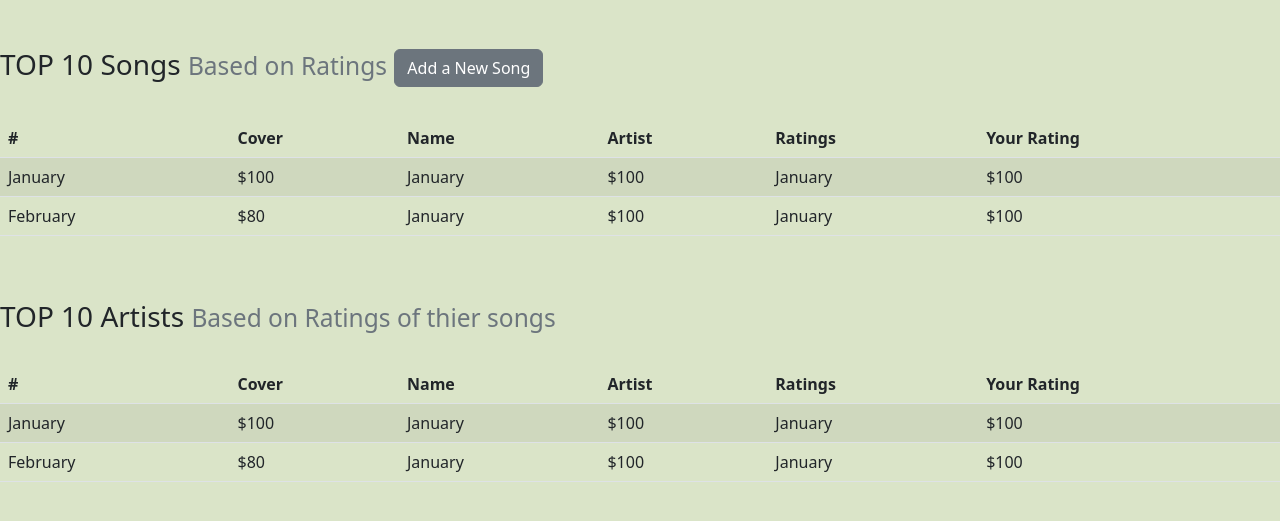
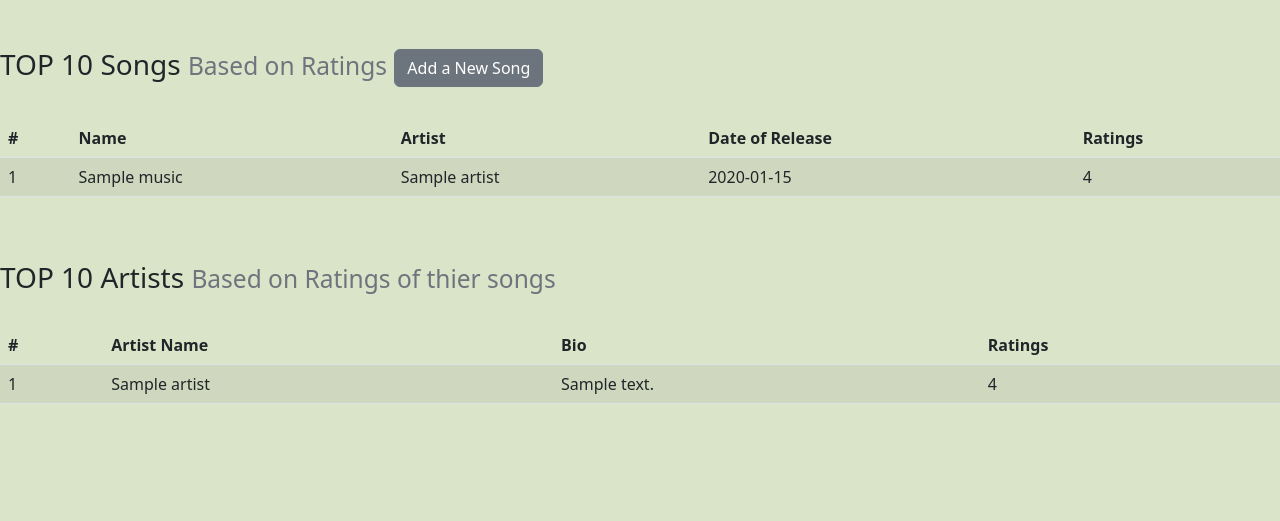
Before and after one commit to mohammedp010/Spoofify, a Flask app: page / in a window 1280 px wide; the page is wider, and only the part inside the window is pictured. Shown: the part 56-577 px from the top of that part. Run offline with Flask 3, Linux system fonts and the light colour scheme; tables that the repository leaves empty hold one stand-in row (values such as "Sample post"); parts of the project's set-up code (start-up, migrations or seed data) failed here and were passed over; some libraries are stand-ins or nearby versions.

Commit message:
Get Songs and Artists Added

```diff
--- a/app.py
+++ b/app.py
@@ -165,11 +165,12 @@ def get_artist():
     Endpoint to get all music artists
     """
     ans=[]
-    data = db.session.execute(db.select(Artist.artist_id, Artist.artist_name, db.func.avg(Rating.rating_val).label("avg_rating")).join(Music, Music.artist_id==Artist.artist_id).outerjoin(Rating, Music.music_id==Rating.music_id).group_by(Artist.artist_id).order_by(func.avg(Rating.rating_val).desc())).all()
+    data = db.session.execute(db.select(Artist.artist_id, Artist.artist_name, Artist.artist_bio, db.func.avg(Rating.rating_val).label("avg_rating")).join(Music, Music.artist_id==Artist.artist_id).outerjoin(Rating, Music.music_id==Rating.music_id).group_by(Artist.artist_id).order_by(func.avg(Rating.rating_val).desc())).all()
     for obj in data:
         artist={}
         artist["artistId"]= obj.artist_id
         artist["artistName"]= obj.artist_name
+        artist["artistBio"]= obj.artist_bio
         if obj.avg_rating == None: artist["avgRating"]= 0
         else: artist["avgRating"]= round(float(obj.avg_rating), 2)
         ans.append(artist)
@@ -190,7 +191,7 @@ def get_top_ten_music():
         music["musicDor"]= date.isoformat(obj.music_dor)
         music["artistName"]= obj.artist_name
         if obj[4]==None: music["avgRating"]= 0
-        else: music["ratingAvg"]= round(float(obj.avg_rating),2)
+        else: music["avgRating"]= round(float(obj.avg_rating),2)
         ans.append(music)
     return jsonify(ans), 200
 
--- a/templates/index.html
+++ b/templates/index.html
@@ -187,6 +187,68 @@
                 });
                 });
 
+                //getArtist2
+
+                fetch("/getArtist").then(
+                res => {
+                  res.json().then(
+                    data => {
+                      console.log(data);
+                      if (data.length > 0) {
+
+                        var temp = "";
+                        // for(int i=1;i<data.length;i++) {
+                          var i =1 ;
+                        data.forEach((itemData) => {
+
+                          temp += "<tr>";
+                          temp+= "<td>" + i++ + "</td>";
+                          temp += "<td>" + itemData.artistName + "</td>";
+                          temp += "<td>" + itemData.artistBio + "</td>";
+                          temp += "<td>" + itemData.avgRating + "</td>";
+
+                        });
+
+                        document.getElementById('artistData').innerHTML = temp;
+                      }
+                    }
+                  )
+                }
+              )
+
+              //getSongs
+
+              fetch("/getMusic").then(
+                res => {
+                  res.json().then(
+                    data => {
+                      console.log(data);
+                      if (data.length > 0) {
+
+                        var temp = "";
+                        // for(int i=1;i<data.length;i++) {
+                          var i =1 ;
+                        data.forEach((itemData) => {
+
+                          temp += "<tr>";
+                          temp+= "<td>" + i++ + "</td>";
+                          temp += "<td>" + itemData.musicName + "</td>";
+                          temp += "<td>" + itemData.artistName + "</td>";
+                          temp += "<td>" + itemData.musicDor + "</td>";
+                          temp += "<td>" + itemData.avgRating + "</td>";
+
+                        });
+
+                        document.getElementById('musicData').innerHTML = temp;
+                      }
+                    }
+                  )
+                }
+              )
+
+
+
+
         </script>
   </head>
 
@@ -360,30 +422,15 @@
       <thead class="thead-dark">
         <tr>
           <th>#</th>
-          <th>Cover</th>
           <th>Name</th>
           <th>Artist</th>
+          <th>Date of Release</th>
           <th>Ratings</th>
-          <th>Your Rating</th>
+
         </tr>
       </thead>
-      <tbody>
-        <tr>
-          <td>January</td>
-          <td>$100</td>
-          <td>January</td>
-          <td>$100</td>
-          <td>January</td>
-          <td>$100</td>
-        </tr>
-        <tr>
-          <td>February</td>
-          <td>$80</td>
-          <td>January</td>
-          <td>$100</td>
-          <td>January</td>
-          <td>$100</td>
-        </tr>
+      <tbody id="musicData">
+
       </tbody>
     </table><br><br>
 
@@ -478,30 +525,13 @@
       <thead class="thead-dark">
         <tr>
           <th>#</th>
-          <th>Cover</th>
-          <th>Name</th>
-          <th>Artist</th>
+          <th>Artist Name</th>
+          <th>Bio</th>
           <th>Ratings</th>
-          <th>Your Rating</th>
         </tr>
       </thead>
-      <tbody>
-        <tr>
-          <td>January</td>
-          <td>$100</td>
-          <td>January</td>
-          <td>$100</td>
-          <td>January</td>
-          <td>$100</td>
-        </tr>
-        <tr>
-          <td>February</td>
-          <td>$80</td>
-          <td>January</td>
-          <td>$100</td>
-          <td>January</td>
-          <td>$100</td>
-        </tr>
+      <tbody id="artistData">
+
       </tbody>
     </table>
 
```
